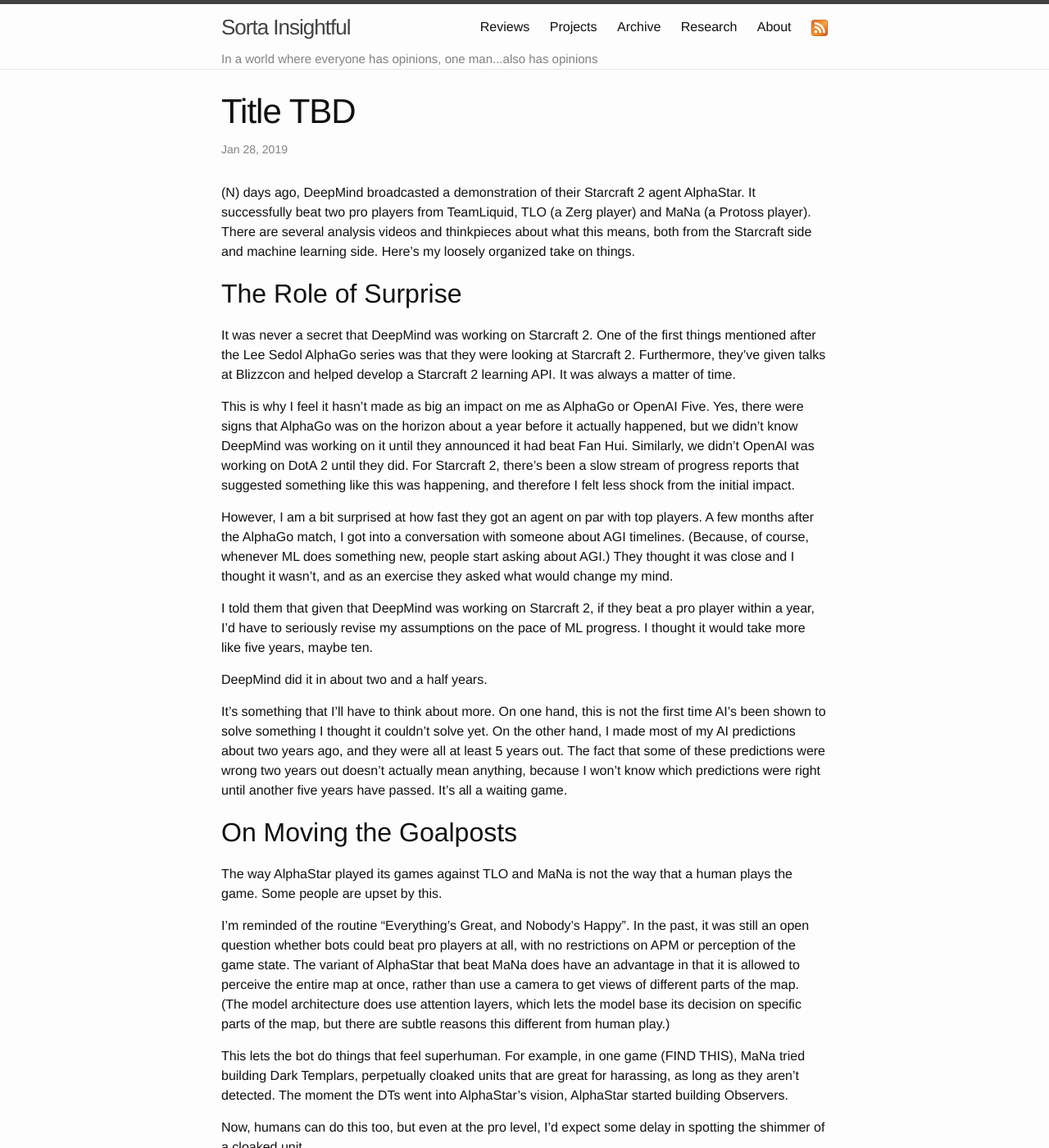
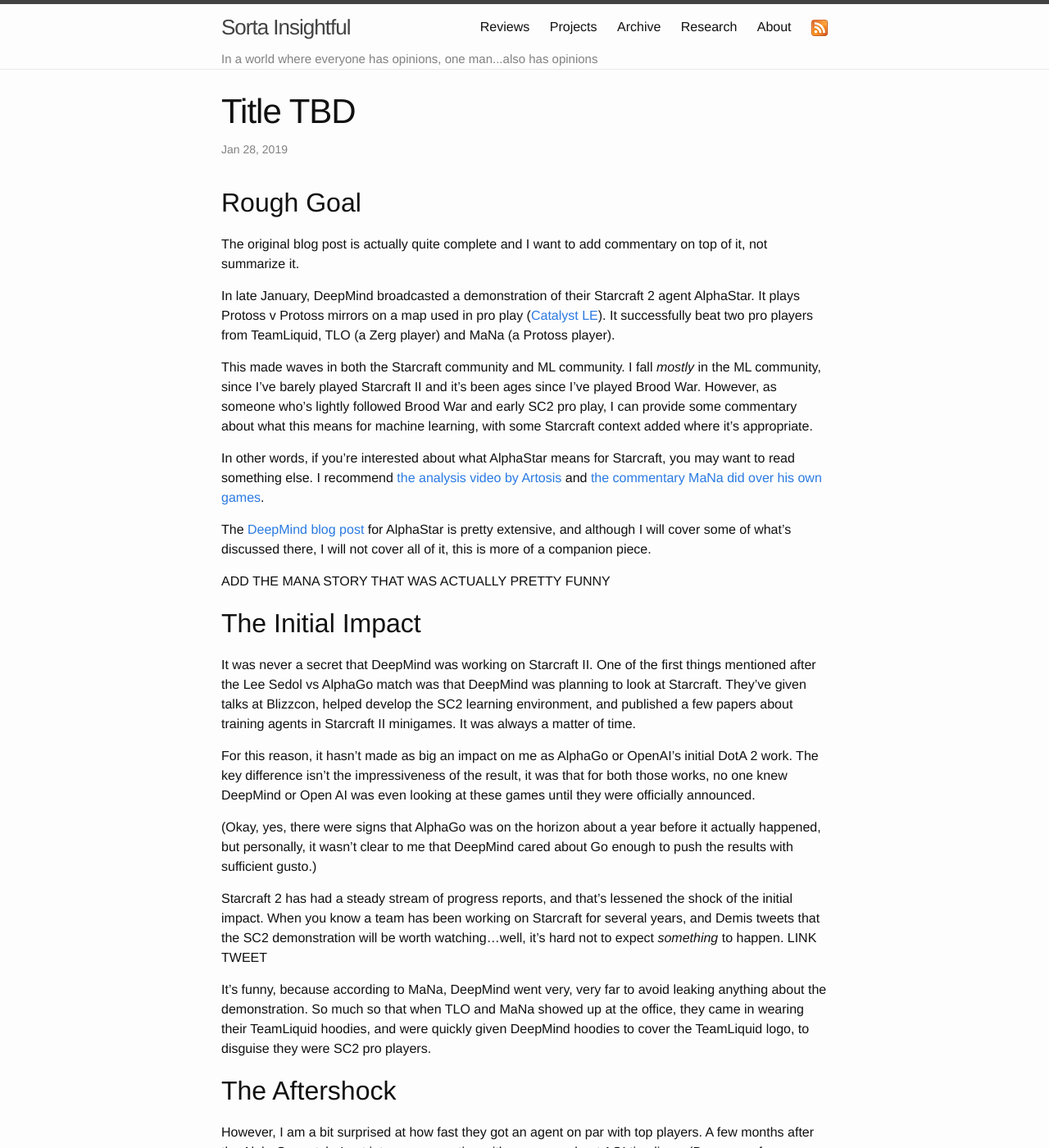
Before and after one commit to alexirpan/alexirpan.github.io, a Jekyll site: the page built from _posts/2019-01-28-alphastar.markdown, in a window 1280 px wide and 1400 px high. Shown: the whole window at 82% size. Built offline with Jekyll 4.4.1, drawn with Linux system fonts in a browser that asks for light colours; nearby versions of some CDN libraries; some of the changed text lies outside the part shown.

Commit message:
Shifting direction but I believe this direction is better.

```diff
--- a/_posts/2019-01-28-alphastar.markdown
+++ b/_posts/2019-01-28-alphastar.markdown
@@ -4,28 +4,69 @@
 date:   2019-01-28 01:41:00 -0800
 ---
 
-(N) days ago, DeepMind broadcasted a demonstration of their Starcraft 2 agent
-AlphaStar. It successfully beat two pro players from TeamLiquid, TLO (a Zerg
-player) and MaNa (a Protoss player). There are several analysis videos and thinkpieces
-about what this means, both from the Starcraft side and machine learning side.
-Here's my loosely organized take on things.
+Rough Goal
+-----------------------------------------------------------------
+
+The original blog post is actually quite complete and I want to add commentary
+on top of it, not summarize it.
 
 
-The Role of Surprise
+In late January, DeepMind broadcasted a demonstration of their Starcraft 2 agent
+AlphaStar. It plays Protoss v Protoss mirrors on a map used in pro play
+([Catalyst LE](https://liquipedia.net/starcraft2/Catalyst_LE)). It successfully
+beat two pro players from TeamLiquid, TLO (a Zerg player) and MaNa (a Protoss player).
+
+This made waves in both the Starcraft community and ML community. I fall
+*mostly* in the ML community, since I've barely played Starcraft II and it's
+been ages since I've played Brood War. However, as someone who's lightly
+followed Brood War and early SC2 pro play, I can provide some commentary about
+what this means for machine learning, with some Starcraft context added where
+it's appropriate.
+
+In other words, if you're interested about what AlphaStar means for Starcraft,
+you may want to read something else. I recommend [the analysis video by Artosis](https://www.youtube.com/watch?v=_YWmU-E2WFc)
+and [the commentary MaNa did over his own games](https://www.youtube.com/watch?v=zgIFoepzhIo).
+
+The [DeepMind blog post](https://deepmind.com/blog/alphastar-mastering-real-time-strategy-game-starcraft-ii/)
+for AlphaStar is pretty extensive, and although I will cover some of what's
+discussed there, I will not cover all of it, this is more of a companion piece.
+
+ADD THE MANA STORY THAT WAS ACTUALLY PRETTY FUNNY
+
+
+
+The Initial Impact
 -------------------------------------------
 
-It was never a secret that DeepMind was working on Starcraft 2. One of the first
-things mentioned after the Lee Sedol AlphaGo series was that they were looking
-at Starcraft 2. Furthermore, they've given talks at Blizzcon and helped develop
-a Starcraft 2 learning API. It was always a matter of time.
+It was never a secret that DeepMind was working on Starcraft II. One of the first
+things mentioned after the Lee Sedol vs AlphaGo match was that DeepMind was
+planning to look at Starcraft. They've given talks at Blizzcon, helped develop
+the SC2 learning environment, and published a few papers about training agents
+in Starcraft II minigames. It was always a matter of time.
 
-This is why I feel it hasn't made as big an impact on me as AlphaGo or OpenAI
-Five. Yes, there were signs that AlphaGo was on the horizon about a year before
-it actually happened, but we didn't know DeepMind was working on it until they
-announced it had beat Fan Hui. Similarly, we didn't OpenAI was working on DotA 2
-until they did. For Starcraft 2, there's been a slow stream of progress reports
-that suggested something like this was happening, and therefore I felt less
-shock from the initial impact.
+For this reason, it hasn't made as big an impact on me as AlphaGo or OpenAI's
+initial DotA 2 work. The key difference isn't the impressiveness of the result,
+it was that for both those works, no one knew DeepMind or Open AI was even
+looking at these games until they were officially announced.
+
+(Okay, yes, there were signs that AlphaGo was on the horizon about a year before
+it actually happened, but personally, it wasn't clear to me that DeepMind cared
+about Go enough to push the results with sufficient gusto.)
+
+Starcraft 2 has had a steady stream of progress reports, and that's lessened the
+shock of the initial impact. When you know a team has been working on Starcraft
+for several years, and Demis tweets that the SC2 demonstration will be worth
+watching...well, it's hard not to expect *something* to happen. LINK TWEET
+
+It's funny, because according to MaNa, DeepMind went very, very far to avoid
+leaking anything about the demonstration. So much so that when TLO and MaNa
+showed up at the office, they came in wearing their TeamLiquid hoodies, and were
+quickly given DeepMind hoodies to cover the TeamLiquid logo, to disguise they
+were SC2 pro players.
+
+
+The Aftershock
+-----------------------------------------------
 
 However, I am a bit surprised at how fast they got an agent on par with top
 players. A few months after the AlphaGo match, I got into a conversation with
@@ -48,8 +89,13 @@
 game.
 
 
-On Moving the Goalposts
+The Starcraft AI Effect
 -------------------------------------------
+
+One of the running themes in machine learning is that [whenever somebody gets an AI to do something new, others immediately find a way to discount it](https://en.wikipedia.org/wiki/AI_effect).
+
+Thanks to the wonders of livestreaming and Reddit, I was able to see this live,
+and boy was that a sight to behold.
 
 The way AlphaStar played its games against TLO and MaNa is not the way that a
 human plays the game. Some people are upset by this.
@@ -82,20 +128,19 @@
 and although it's not the same as Starcraft 2, SOMETHING SOMETHING. The core
 idea is still the same: even at the pro level, people will not micro their units
 optimally, because doing so would detract from the macro of actually building
-more units.
-
-This leads to what's known as the economy of attention: given what APM you can
-achieve, how do you prioritize where to concentrate your APM on?
-
-As an aside, this is why players in Starcraft will often attack on several
-fronts at once - doing so deliberately overloads the attention of the opponent
-and stretches out what they can manage.
-
-Now, this being said,
+more units. This leads to something people call the economy of attention: given
+what APM you can achieve, prioritizing where to concentrate your APM is itself
+part of the game.
+For example, a player may choose to engage the opponent's main army while doing
+a drop on their worker line, to force their opponent to split their attention
+across the two fronts. Doing so favors the player with more units, since in the
+abscence of any micro, the person with more stuff wins.
 
 Alright, so let's bring this back to AlphaStar. The current implementation does
 include APM limits, defined in three stages. GET LIMITS. You can think of this
 as matching average pro APM, medium-load pro APM, and burst pro APM.
+
+
 
 The averages for this seem reasonable with what the best pros can do, and at the
 same time, some of the micro AlphaStar does is incredible. Finetune
@@ -153,11 +198,16 @@
 On Training Time and Training Resources
 ----------------------------------------------------
 
+REWORD
+
 My notes from the match state that the imitation learning is trained for about 3
-days, and the population-based training is then traiend for another 7 days. I
-wasn't able to track down whether this was the training time for the TLO agent,
-or the one for the MaNa agent, since they said the version that beat MaNa was
-trained for longer.
+days, and the population-based training is then traiend for another 14 days.
+
+Each agent is trained using 16 TPUs, which is estimated to be about the same as
+50 GPUs. But it's worth noting this then gets multiplied by the number of agents
+in the population.
+
+
 
 
 On New Stratgies
```
Also changed, not shown: other parts of _posts/2019-01-28-alphastar.markdown (+1 -0 lines).
